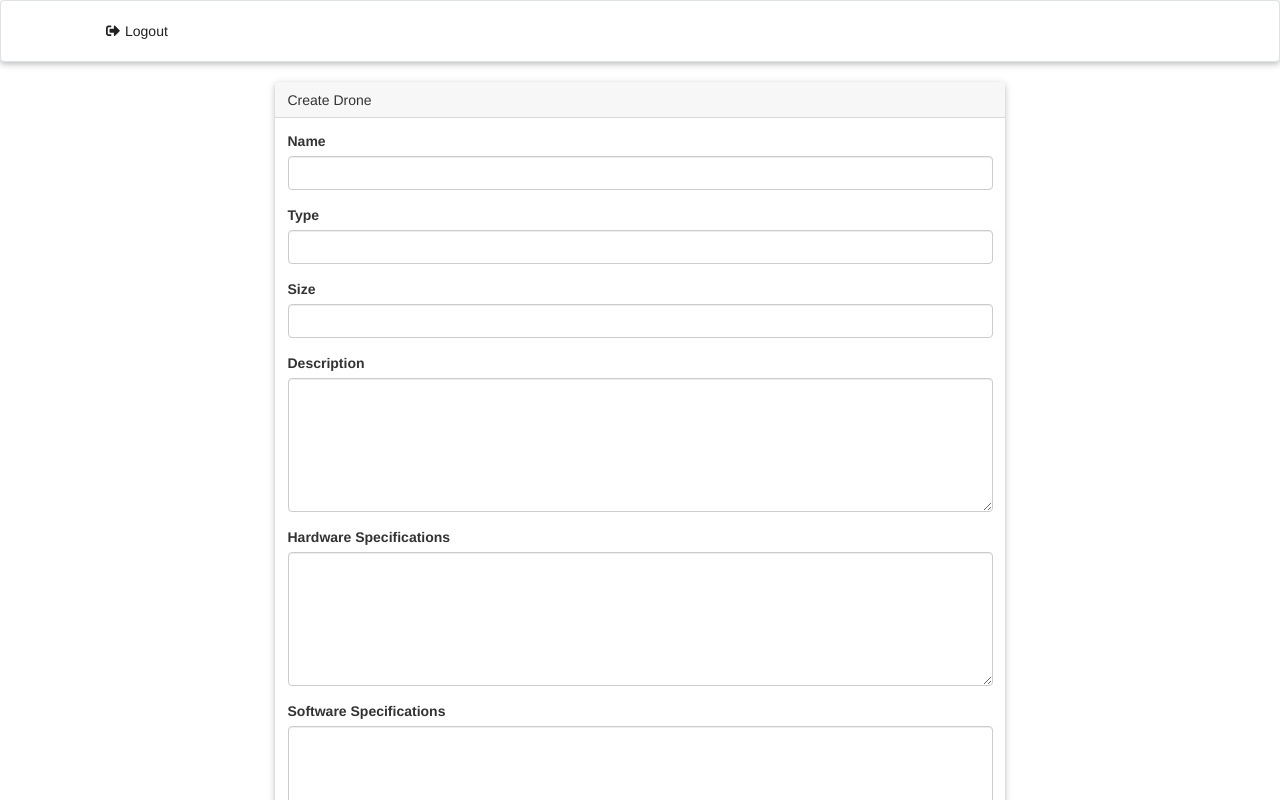
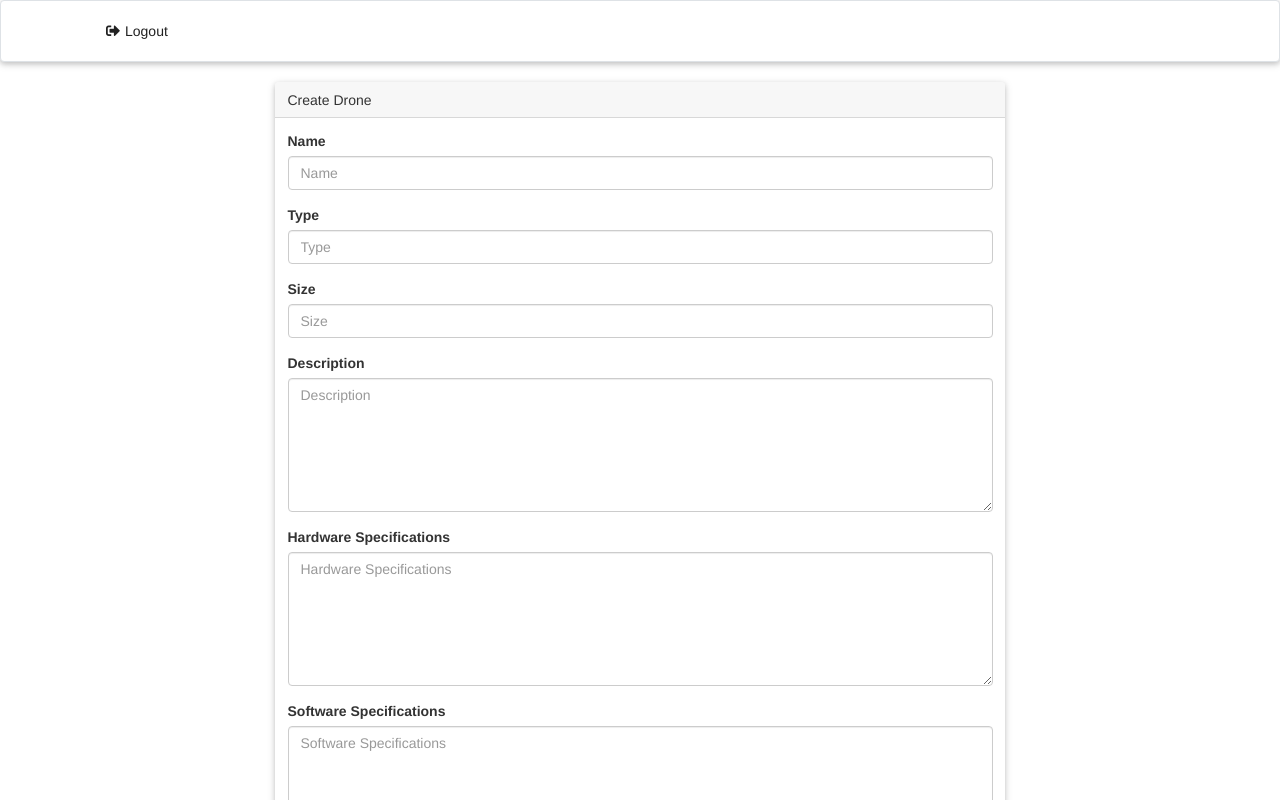
Before and after one commit to duvsr01/CMPE-281-Drone-Cloud-Project, a React (Create React App) app in the folder frontend/: page /main/admin/createdrone in a window 1280 px wide. Shown: the top 800 px of the page. Built offline with nearby package versions, Linux system fonts and the light colour scheme.

Commit message:
some placeholders , styling and validation

```diff
--- a/frontend/src/components/admin/AdminAgricultureServiceCatalog.jsx
+++ b/frontend/src/components/admin/AdminAgricultureServiceCatalog.jsx
@@ -55,9 +55,9 @@ const {agricultureservices,loading} = this.props.droneState;
   serviceContent = agricultureservices.map((agricultureservice,index)=>{
     return(
        <tr>
-           <td>{agricultureservice.name}</td>
-           <td>{agricultureservice.basecost}</td>
-           <td>{agricultureservice.description}</td>
+           <td><h4>{agricultureservice.name}</h4></td>
+           <td><h4>{agricultureservice.basecost}</h4></td>
+           <td><h4>{agricultureservice.description}</h4></td>
            <td><Button
                 className="btn btn-primary" type="submit"
                 onClick={e => this.updateService(e,agricultureservice)}>
--- a/frontend/src/components/admin/CreateAgricultureService.jsx
+++ b/frontend/src/components/admin/CreateAgricultureService.jsx
@@ -65,17 +65,25 @@ class CreateAgricultureService extends Component {
                 <Form.Group controlId="name">
                   <Form.Label>Name</Form.Label>
                   <Form.Control
+                  type="text"
                     name="name"
                     value={this.state.name}
                     onChange={this.handleChange}
+                    placeholder="Name"
+                    required
                   /></Form.Group>
 
                 <Form.Group controlId="basecost">
                   <Form.Label>Base Cost</Form.Label>
                   <Form.Control
+                  type="number"
                     name="basecost"
                     value={this.state.basecost}
                     onChange={this.handleChange}
+                    min="0"
+                    step="0.01"
+                    placeholder="Base Cost"
+                    required
                   /></Form.Group>
 
 
@@ -85,6 +93,7 @@ class CreateAgricultureService extends Component {
                     name="description"
                     value={this.state.description}
                     onChange={this.handleChange}
+                    placeholder="Description"
                   /></Form.Group>
 
               <Button
--- a/frontend/src/components/admin/DroneCatalog.jsx
+++ b/frontend/src/components/admin/DroneCatalog.jsx
@@ -103,16 +103,21 @@ class DroneCatalog extends Component {
                   <Form.Label>Name</Form.Label>
                   <Form.Control
                     name="name"
+                    type="text"
                     value={this.state.name}
                     onChange={this.handleChange}
+                    placeholder="Name"
+                    required
                   /></Form.Group>
 
                 <Form.Group controlId="type">
                   <Form.Label>Type</Form.Label>
                   <Form.Control
                     name="type"
+                    type="text"
                     value={this.state.dronetype}
                     onChange={this.handleChange}
+                    placeholder="Type"
                   /></Form.Group>
 
 
@@ -123,6 +128,7 @@ class DroneCatalog extends Component {
                     name="size"
                     value={this.state.size}
                     onChange={this.handleChange}
+                    placeholder="Size"
                   />
 
                 </Form.Group>
@@ -133,6 +139,7 @@ class DroneCatalog extends Component {
                     name="description"
                     value={this.state.description}
                     onChange={this.handleChange}
+                    placeholder="Description"
                   /></Form.Group>
 
 <Form.Group controlId="hardwarespecs">
@@ -141,6 +148,7 @@ class DroneCatalog extends Component {
                     name="hardwarespecs"
                     value={this.state.hardwarespecs}
                     onChange={this.handleChange}
+                    placeholder="Hardware Specifications"
                   /></Form.Group>
 
 <Form.Group controlId="softwarespecs">
@@ -149,6 +157,7 @@ class DroneCatalog extends Component {
                     name="softwarespecs"
                     value={this.state.softwarespecs}
                     onChange={this.handleChange}
+                    placeholder="Software Specifications"
                   /></Form.Group>
 
               <Form.Group controlId="image">
--- a/frontend/src/components/admin/SearchDrones.jsx
+++ b/frontend/src/components/admin/SearchDrones.jsx
@@ -104,6 +104,8 @@ class SearchDrones extends Component {
               <div className="container">
            <div>
 
+
+
              <Row>{droneContent}</Row>
            </div>
           </div>
--- a/frontend/src/components/admin/UpdateAgricultureService.jsx
+++ b/frontend/src/components/admin/UpdateAgricultureService.jsx
@@ -71,8 +71,6 @@ class UpdateAgricultureService extends Component {
                             <div class="card-header">Update Agriculture Service</div>
                             {[agricultureservice].map(agricultureservice =>      <div class="card-body">
             <Form name="myForm">
-                <h2>Update Agriculture Service</h2>
-                <hr />
 
                 <Form.Group controlId="name">
                   <Form.Label>Name</Form.Label>
```
